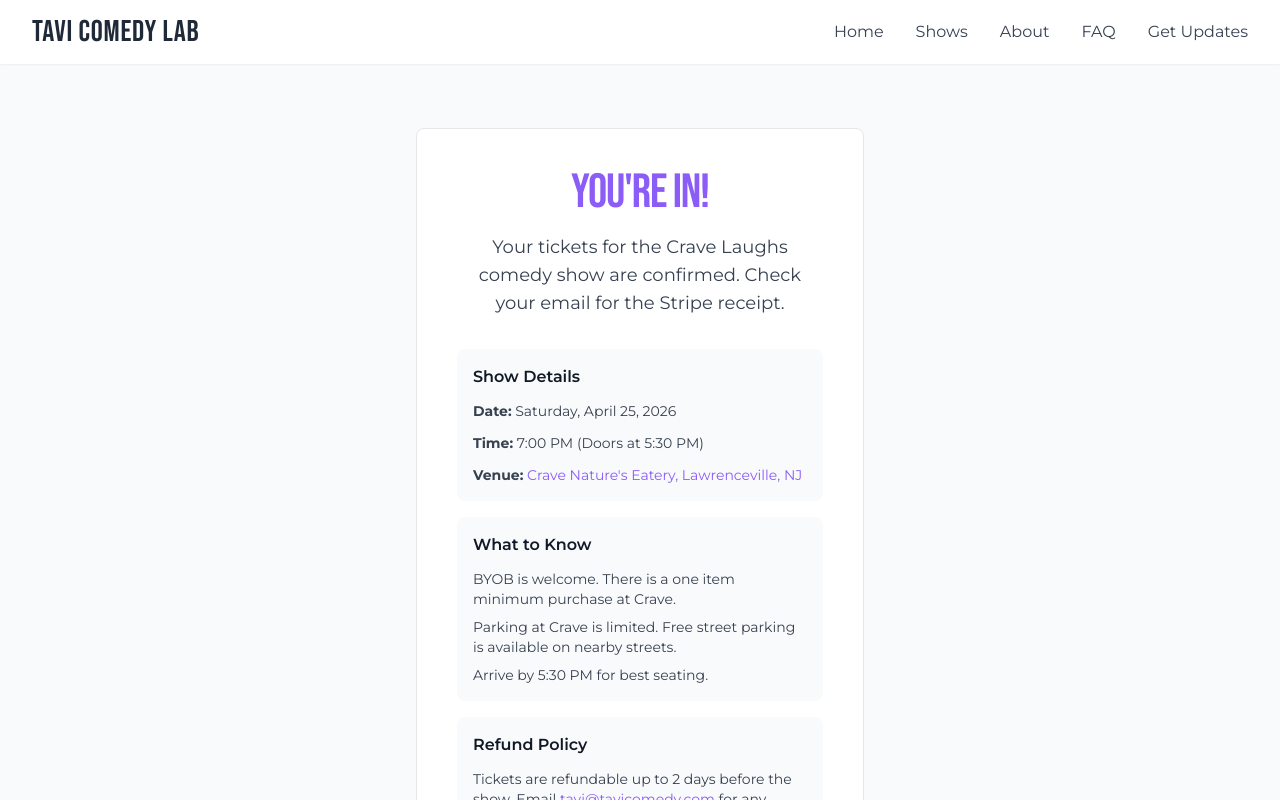
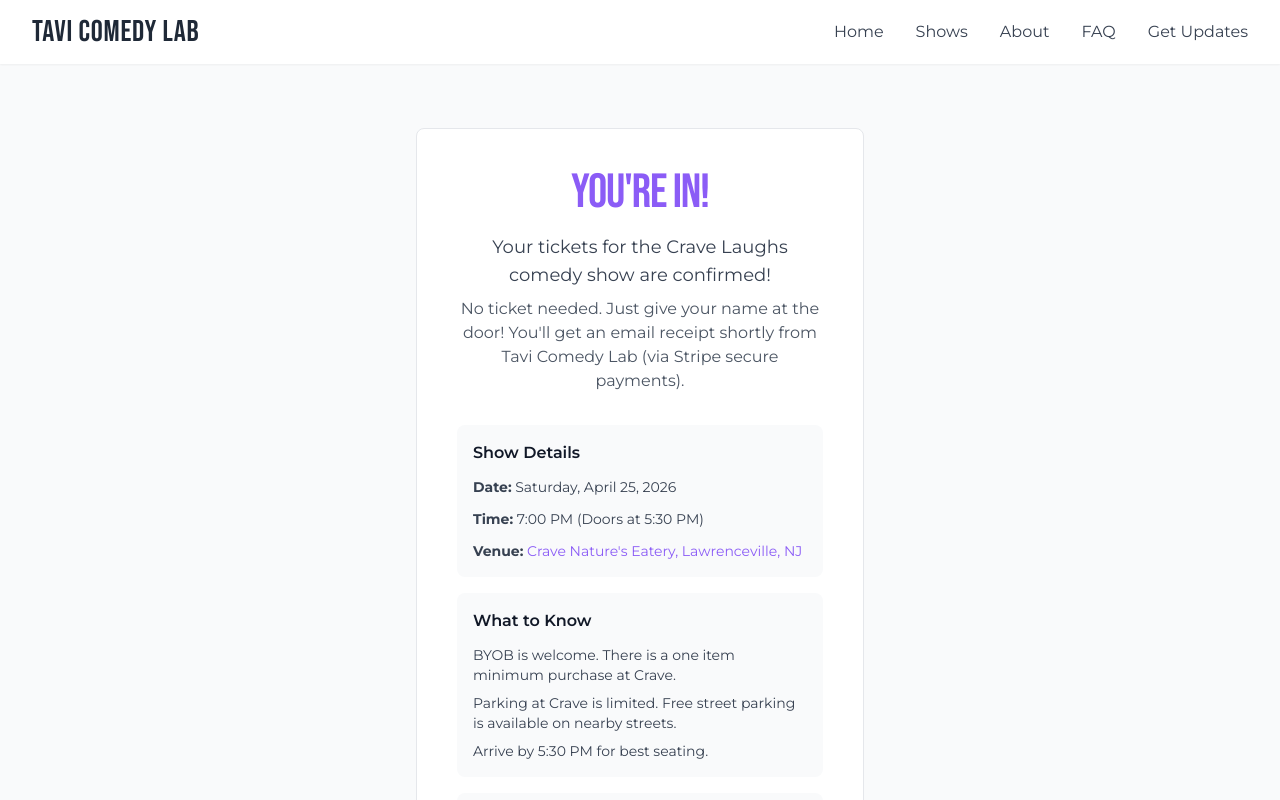
Before and after one commit to tavinathanson/tavicomedy, a Next.js app: page /success in a window 1280 px wide. Shown: the top 800 px of the page. Built offline with nearby package versions, Linux system fonts and the light colour scheme.

Commit message:
Minor updates

```diff
--- a/pages/api/create-checkout-session.js
+++ b/pages/api/create-checkout-session.js
@@ -102,7 +102,7 @@ export default async function handler(req, res) {
       ],
       mode: 'payment',
       payment_intent_data: {
-        description: 'No ticket needed. Just give your name at the door.',
+        description: 'No ticket needed! Just give your name at the door.',
       },
       custom_text: {
         after_submit: {
--- a/pages/success.js
+++ b/pages/success.js
@@ -51,8 +51,11 @@ export default function Success() {
             <h1 className="text-4xl sm:text-5xl font-display uppercase tracking-tight text-comedy-purple mb-4">
               You&apos;re In!
             </h1>
-            <p className="text-lg text-gray-700 mb-8">
-              Your tickets for the Crave Laughs comedy show are confirmed. Check your email for the Stripe receipt.
+            <p className="text-lg text-gray-700 mb-2">
+              Your tickets for the Crave Laughs comedy show are confirmed!
+            </p>
+            <p className="text-base text-gray-600 mb-8">
+              No ticket needed. Just give your name at the door! You&apos;ll get an email receipt shortly from Tavi Comedy Lab (via Stripe secure payments).
             </p>
 
             <div className="text-left space-y-4 mb-8">
```
